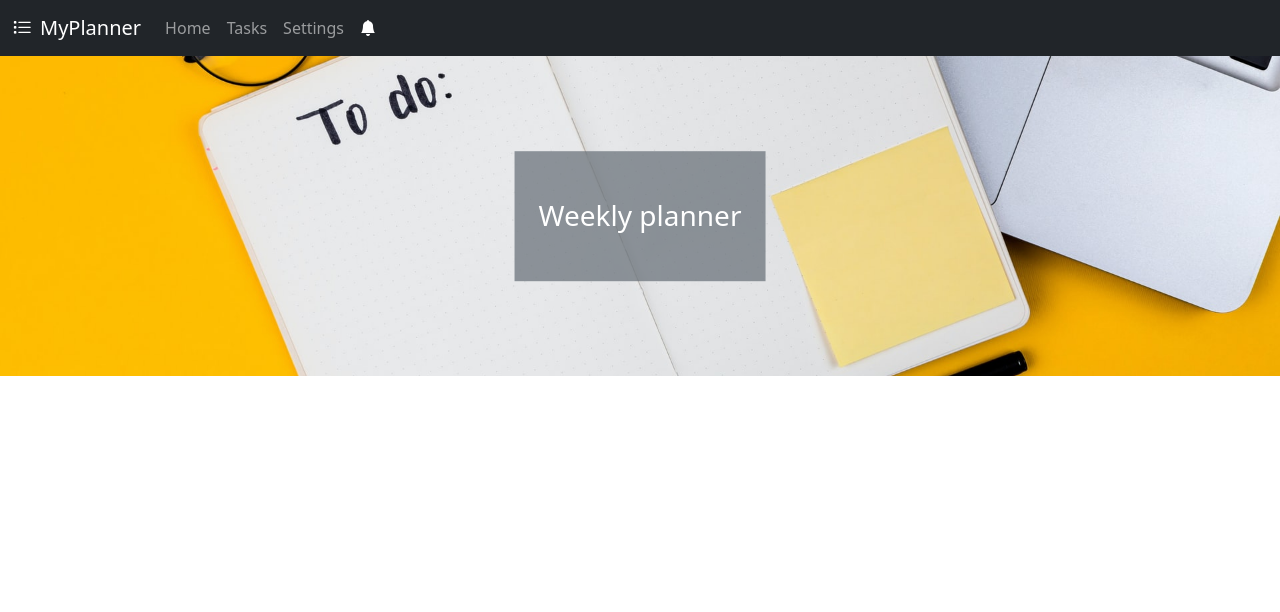
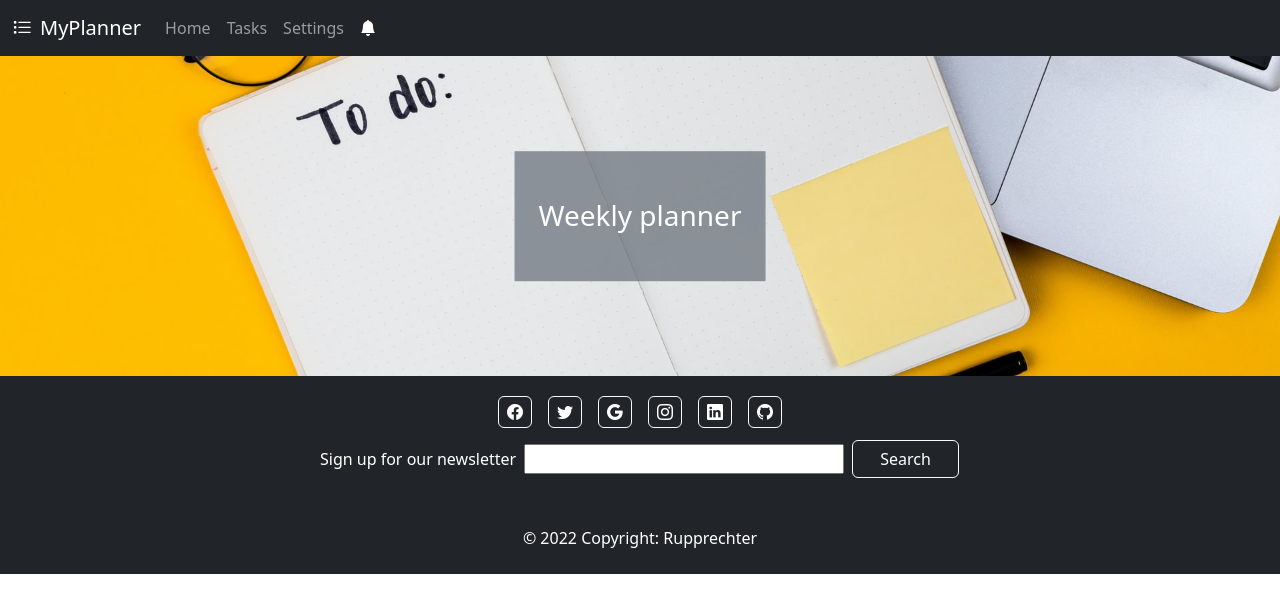
Before and after one commit to isolde-r/FE16-CR4-Rupprechter, a plain HTML site: page index.html in a window 1280 px wide. Drawn offline with nearby package versions, Linux system fonts and the light colour scheme.

Commit message:
roughly creates footer

```diff
--- a/index.html
+++ b/index.html
@@ -44,10 +44,25 @@
     <main>
         <section class="hero position-relative">
             <img src="images/planner_hero.jpg" class="img-fluid" alt="computer, tasklist and glasses">
-            <h1 class="h3 text-white position-absolute top-50 start-50 translate-middle text-center px-4 py-5 bg-secondary bg-opacity-75">Weekly planner</h1>
+            <h1
+                class="h3 text-white position-absolute top-50 start-50 translate-middle text-center px-4 py-5 bg-secondary bg-opacity-75">
+                Weekly planner</h1>
         </section>
+
     </main>
-    <footer></footer>
+    <footer class="navbar container-fluid d-block bg-dark text-center">
+       <p class="text-white my-3 text"><i class="bi bi-facebook px-2 py-1 border-light border m-2 rounded"></i><i class="bi bi-twitter px-2 py-1 border-light border m-2 rounded"></i><i class="bi bi-google px-2 py-1 border-light border m-2 rounded"></i><i class="bi bi-instagram px-2 py-1 border-light border m-2 rounded"></i><i class="bi bi-linkedin px-2 py-1 border-light border m-2 rounded"></i><i class="bi bi-github px-2 py-1 border-light border m-2 rounded"></i></p>
+        <!-- <nav class=" "> -->
+            <!-- <div class=""> -->
+            <form class="d-flex align-items-center text-white" role="search">
+                <label class="offset-3 col-auto me-2" for="">Sign up for our newsletter</label>
+                <input class="col-3 me-2" type="search" aria-label="Search">
+                <button class="col-1 btn btn-outline-light text-white" type="submit">Search</button>
+            </form>
+            <!-- </div> -->
+            <p class="mt-5 text-white">&copy; 2022 Copyright: Rupprechter</p>
+        <!-- </nav> -->
+    </footer>
 
 
     <!--    script section      -->
```
